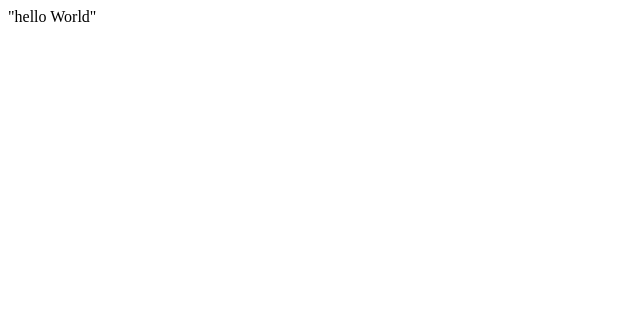
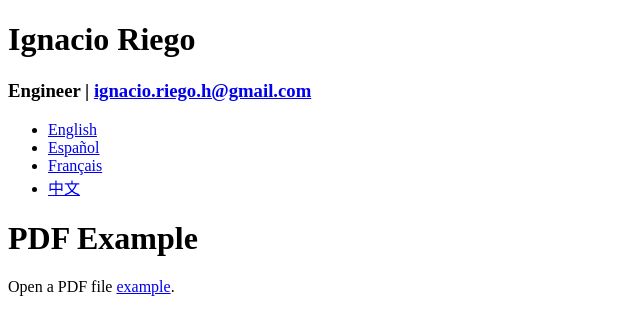
Before and after one commit to ojopiojo/abandoned, a plain HTML site: page index.html in a window 1280 px wide. Shown: the whole page, without its empty margins (0-640 px from the left). Drawn offline with Linux system fonts and the light colour scheme.

Commit message:
Second commit

```diff
--- a/index.html
+++ b/index.html
@@ -1 +1,42 @@
-"hello World"
+<!DOCTYPE html>
+<html lang="en">
+ <head>
+   <title>TITLE</title>
+ </head>
+ <body>
+
+   <div class="header" id="headerwrap">
+     <div class="container">
+       <div class="row centered">
+         <div class="col-lg-12">
+           <h1>Ignacio Riego</h1>
+           <h3>Engineer |
+            <a href="mailto:ignacio.riego.h@gmail.com">ignacio.riego.h@gmail.com</a>
+           </h3>
+
+
+         </div><!--/.col-lg-12-->
+       </div><!--/.row-->
+     </div><!--/.container-->
+   </div><!--/.#headerwrap-->
+
+
+</body>
+</html>
+
+<ul class="navbar">
+  <li><a href="english.html">English</a>
+  <li><a href="spanish.html">Español</a>
+  <li><a href="french.html">Français</a>
+  <li><a href="chinese.html">中文</a>
+</ul>
+
+<html>
+  <head>
+    <title>Title of the document</title>
+  </head>
+  <body>
+    <h1>PDF Example</h1>
+    <p>Open a PDF file <a href="/uploads/media/default/0001/01/540cb75550adf33f281f29132dddd14fded85bfc.pdf">example</a>.</p>
+  </body>
+</html>
```
Also changed, not shown: 1 other file.
